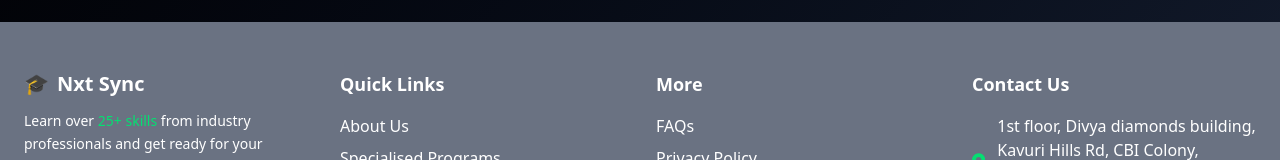
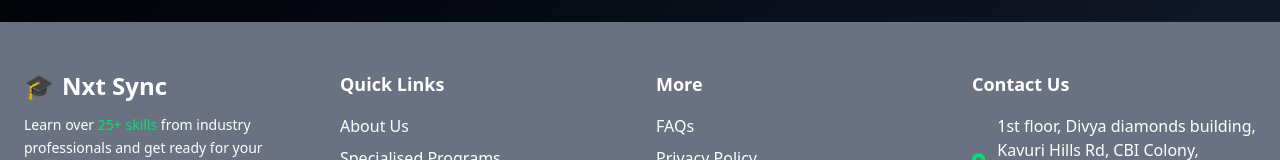
Before and after one commit to mismyst/nextsync, a Next.js app: page / in a window 1280 px wide. Shown: the part 3634-3794 px from the top of the page. Built offline with nearby package versions, Linux system fonts and the light colour scheme.

Commit message:
Update Footer.tsx

```diff
--- a/app/components/Footer/Footer.tsx
+++ b/app/components/Footer/Footer.tsx
@@ -9,7 +9,8 @@ const Footer = () => {
       <div className="max-w-7xl mx-auto px-6 grid grid-cols-1 md:grid-cols-4 gap-8">
         {/* Branding Section */}
         <div>
-          <h2 className="text-xl font-semibold flex items-center space-x-2">
+          <h2 className="text-2xl font-bold flex items-center space-x-2">
+
             <span role="img" aria-label="graduation">🎓</span>
             <span>Nxt Sync</span>
           </h2>
```
